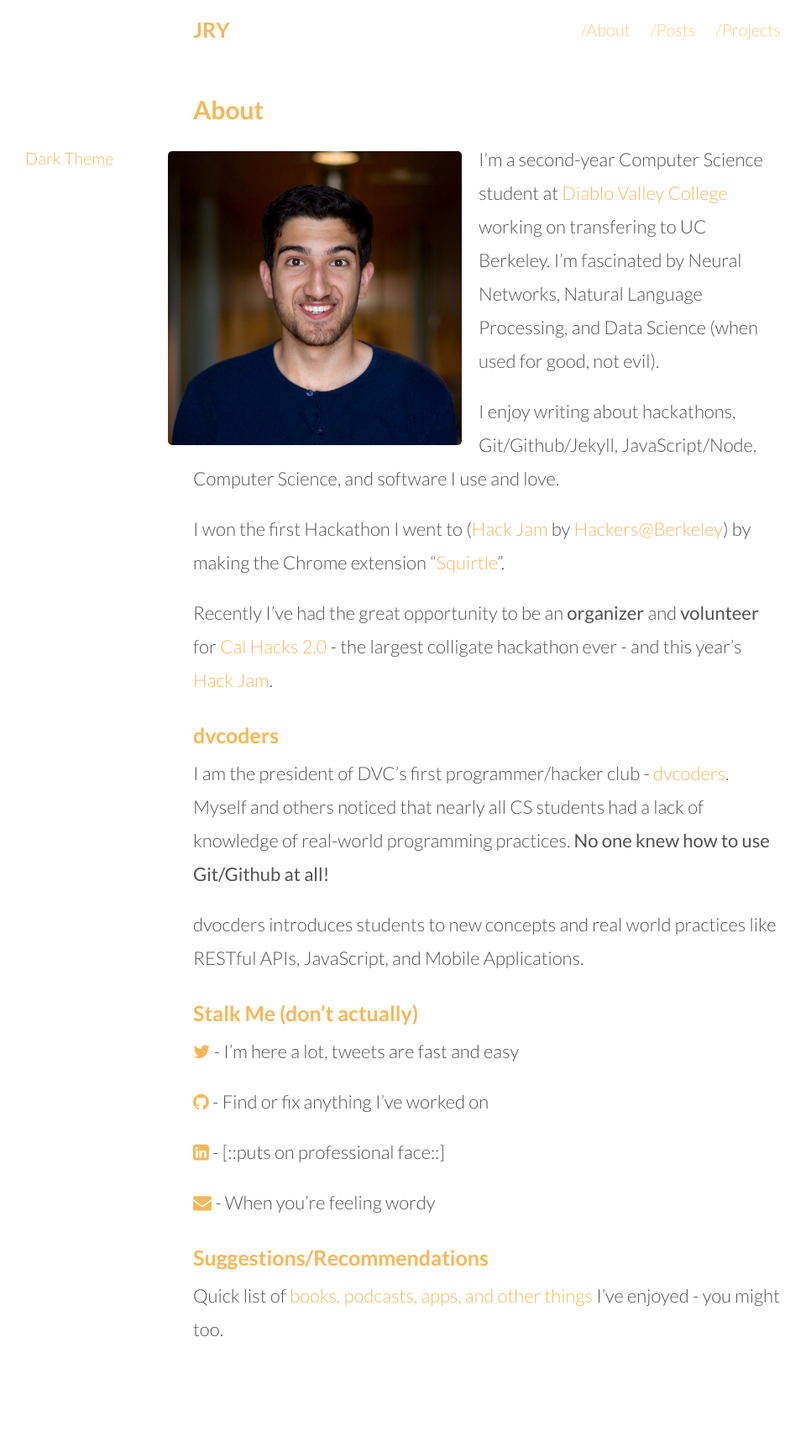
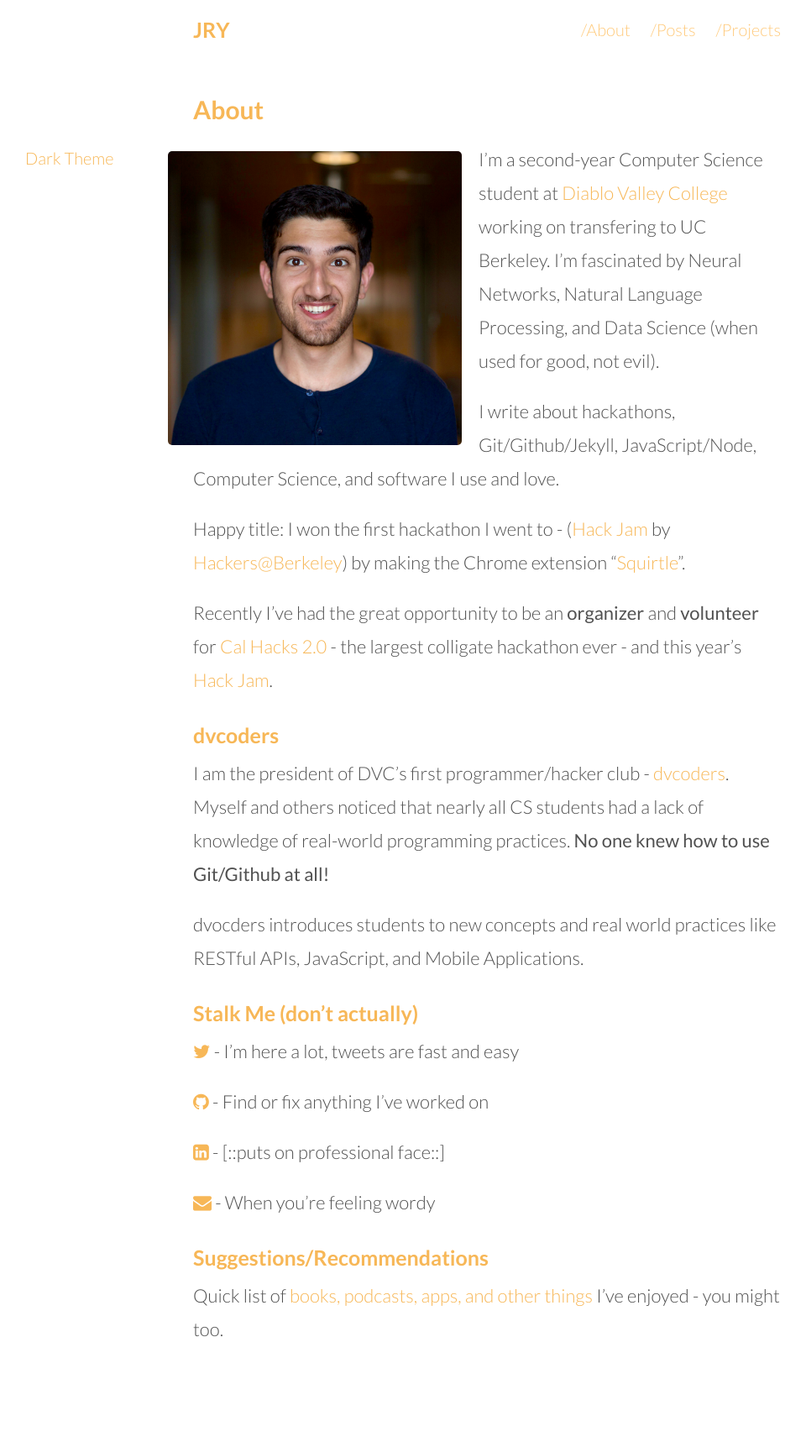
Before and after one commit to shatasundara/thebearjew.github.io, a Jekyll site: the page built from about.md, in a window 1280 px wide. Shown: the whole page at 84% size, without its empty margins (60-1020 px from the left). Built offline with Jekyll 4.4.1, drawn with Linux system fonts in a browser that asks for light colours; nearby versions of some CDN libraries; Markdown is read by kramdown in place of the engine named in the settings.

Commit message:
Update about page wording

```diff
--- a/about.md
+++ b/about.md
@@ -9,9 +9,9 @@ is_navbar: true
 
 I'm a second-year Computer Science student at [Diablo Valley College](https://en.wikipedia.org/wiki/Diablo_Valley_College) working on transfering to UC Berkeley. I'm fascinated by Neural Networks, Natural Language Processing, and Data Science (when used for good, not evil).
 
-I enjoy writing about hackathons, Git/Github/Jekyll, JavaScript/Node, Computer Science, and software I use and love.
+I write about hackathons, Git/Github/Jekyll, JavaScript/Node, Computer Science, and software I use and love.
 
-I won the first Hackathon I went to ([Hack Jam](http://hackjam.io) by [Hackers@Berkeley](http://hackersatberkeley.com)) by making the Chrome extension "[Squirtle](https://github.com/thebearjew/squritle)".
+Happy title: I won the first hackathon I went to - ([Hack Jam](http://hackjam.io) by [Hackers@Berkeley](http://hackersatberkeley.com)) by making the Chrome extension "[Squirtle](https://github.com/thebearjew/squritle)".
 
 Recently I've had the great opportunity to be an **organizer** and **volunteer** for [Cal Hacks 2.0](http://calhacks.io) - the largest colligate hackathon ever - and this year's [Hack Jam](http://hackjam.io).
 
```
